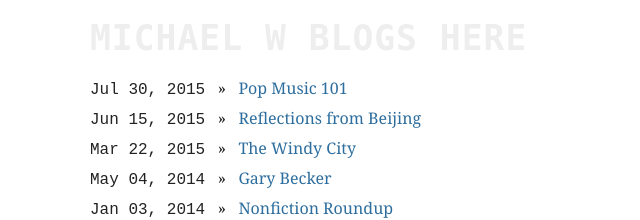
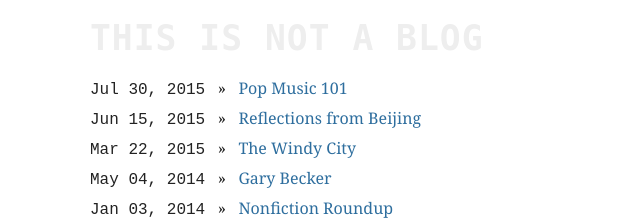
Before and after one commit to mbwong/mbwong.github.com, a Jekyll site: the page built from index.html, in a window 1280 px wide. Shown: the top 220 px of the page, without its empty margins (250-890 px from the left). Built offline with Jekyll 4.4.1, drawn with Linux system fonts in a browser that asks for light colours.

Commit message:
Update header.html

```diff
--- a/_includes/header.html
+++ b/_includes/header.html
@@ -1,5 +1,5 @@
     <header>
       <h1 id="title">
-       <a href="/" title="Blog">Michael W blogs here</a>
+       <a href="/" title="Blog">This is not a blog</a>
       </h1>
     </header>
```
